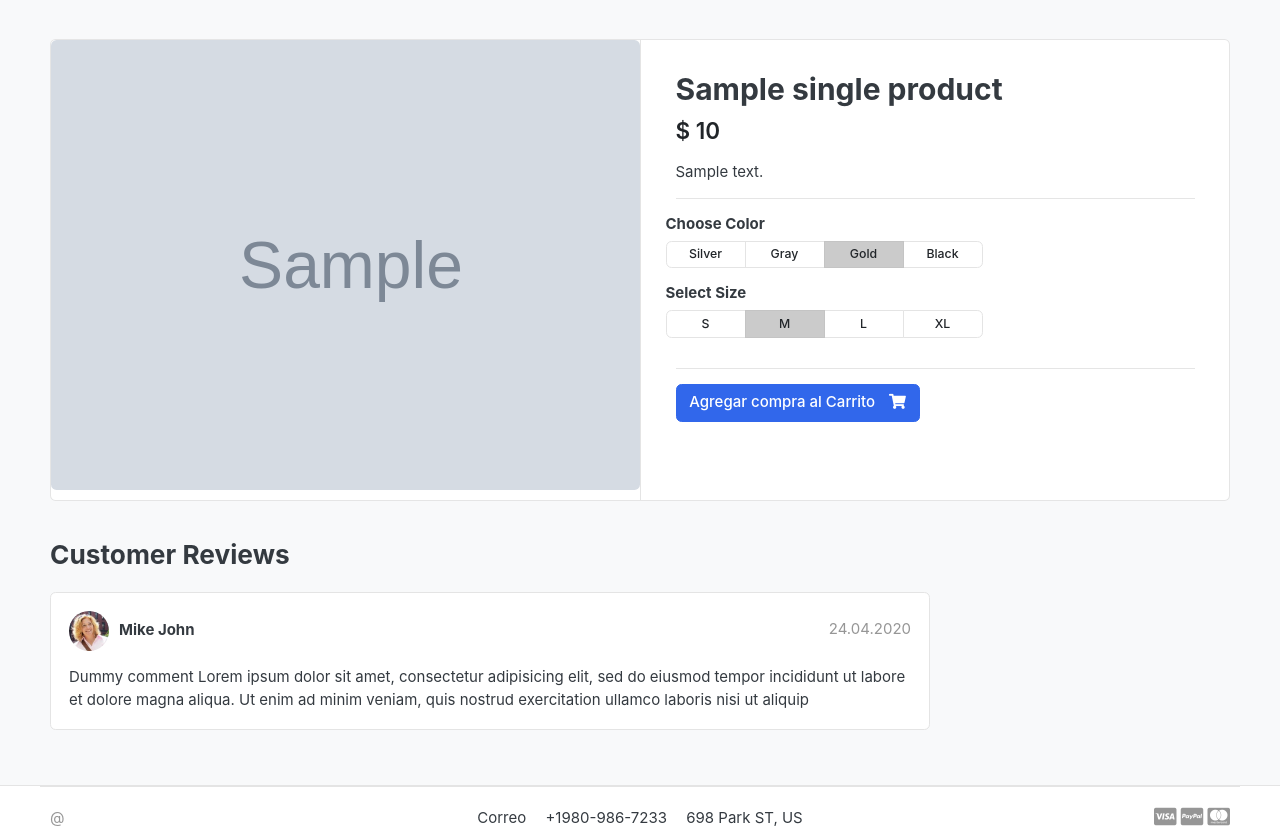
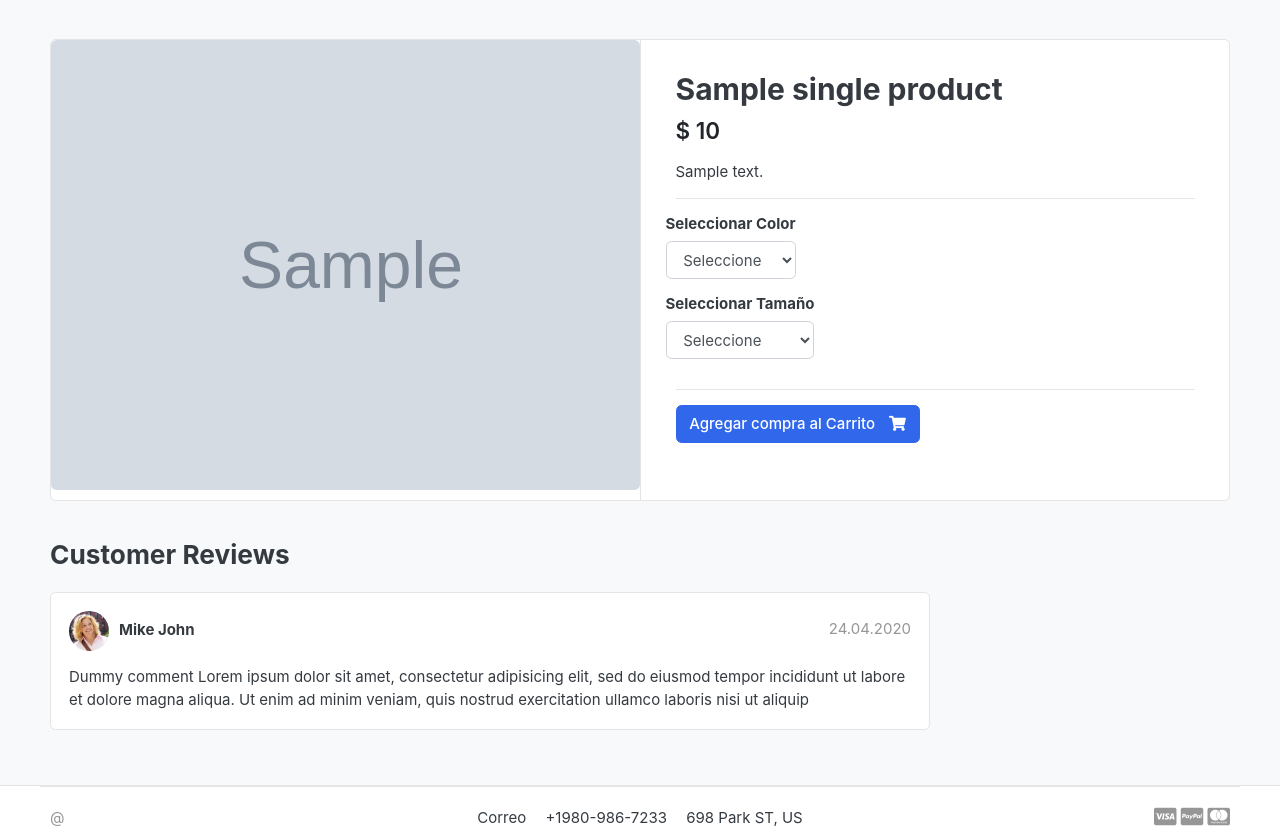
Before and after one commit to samidevel/eccomerce_django, a Django app: template templates/store/product_detail.html in a window 1280 px wide. Shown: the part 119-945 px from the top of the page. Run offline with Django 5.2, Linux system fonts and the light colour scheme; the template is opened without the code that fills it: most values are stand-ins (such as "Sample title", 1, 10 or a date in 2020); grey boxes marked "Sample" are stand-in pictures; some web fonts are replaced.

Commit message:
se modifica template vara validar si tiene o no variacion el producto

```diff
--- a/carts/models.py
+++ b/carts/models.py
@@ -1,5 +1,6 @@
 from django.db import models
-from store.models import Product
+from store.models import Product, Variation
+
 
 class Cart(models.Model):
     cart_id = models.CharField(max_length=250, blank=True)
@@ -11,6 +12,7 @@
 
 class CartItem(models.Model):
     product = models.ForeignKey(Product, on_delete=models.CASCADE)
+    variation = models.ManyToManyField(Variation, blank=True)
     cart = models.ForeignKey(Cart, on_delete=models.CASCADE)
     quantity = models.IntegerField()
     is_active = models.BooleanField(default=True)
--- a/templates/home.html
+++ b/templates/home.html
@@ -10,7 +10,7 @@
 <div class="container">
 
 <div class="intro-banner-wrap">
-	<img src="{%static 'images/banners/banner01.jpg'%}" class="img-fluid rounded">
+	<img src="{%static 'images/banners/1.jpg'%}" class="img-fluid rounded">
 </div>
 
 </div> <!-- container //  -->
--- a/templates/store/product_detail.html
+++ b/templates/store/product_detail.html
@@ -17,6 +17,11 @@
     </article> <!-- gallery-wrap .end// -->
             </aside>
             <main class="col-md-6 border-left">
+
+
+      <form  action="{% url 'add_cart' single_product.id %}" method="POST">
+        {% csrf_token %}
+
       <article class="content-body">
 
       <h2 class="title">{{single_product.poduct_name}}</h2>
@@ -30,42 +35,42 @@
 
       <hr>
           <div class="row">
+
+            {% if single_product.variation_set.colors%}
               <div class="item-option-select">
-                <h6>Choose Color</h6>
-                <div class="btn-group btn-group-sm btn-group-toggle" data-toggle="buttons">
-                  <label class="btn btn-light">
-                    <input type="radio" name="radio_color"> Silver
-                  </label>
-                  <label class="btn btn-light">
-                    <input type="radio" name="radio_color" > Gray
-                  </label>
-                  <label class="btn btn-light active">
-                    <input type="radio" name="radio_color checked"> Gold
-                  </label>
-                  <label class="btn btn-light">
-                    <input type="radio" name="radio_color"> Black
-                  </label>
-                </div>
+
+                  <h6>Seleccionar Color</h6>
+                  <select class="form-control" name="color" >
+
+                    <option value="" >Seleccione</option>
+                    {% for i in single_product.variation_set.colors %}
+                    <option value="{{ i.variation_value  |lower}}">{{i.variation_value |capfirst }}</option>
+
+                    {% endfor %}
+
+
+                  </select>
+
               </div>
           </div> <!-- row.// -->
           <div class="row">
               <div class="item-option-select">
-                <h6>Select Size</h6>
-                <div class="btn-group btn-group-sm btn-group-toggle" data-toggle="buttons">
-                  <label class="btn btn-light">
-                    <input type="radio" name="radio_color"> S
-                  </label>
-                  <label class="btn btn-light active">
-                    <input type="radio" name="radio_color" checked> M
-                  </label>
-                  <label class="btn btn-light">
-                    <input type="radio" name="radio_color"> L
-                  </label>
-                  <label class="btn btn-light">
-                    <input type="radio" name="radio_color"> XL
-                  </label>
+                  <h6>Seleccionar Tamaño</h6>
+
+                  <select class="form-control" name="talla">
+                    <option value="" >Seleccione</option>
+                    {% for i in single_product.variation_set.tallas %}
+                    <option value="{{ i.variation_value |lower}}">{{i.variation_value |capfirst }}</option>
+
+                    {% endfor %}
+
+                  </select>
+
+
               </div>
-            </div>
+            {%else%}
+                <h3>Sin variaciones</h3>
+            {%endif%}
           </div> <!-- row.// -->
           <hr>
 
@@ -74,17 +79,15 @@
 
           {% else %}
 
-          {% if in_cart %}
-            <a href="#" class="btn  btn-success"> <span class="text">Producto agregado al carrito</span> <i class="fas fa-check"></i>  </a>
-            <a href="{% url 'cart' %}" class="btn  btn-outline-primary"> <span class="text">ver carrito de compras</span> <i class="fas fa-eye"></i></a>
-          {%else%}
+          <button type="submit" class="btn  btn-primary"> <span class="text">Agregar compra al Carrito</span> <i class="fas fa-shopping-cart"></i></button>
 
-        <a href="{% url 'add_cart' single_product.id %}" class="btn  btn-primary"> <span class="text">Agregar compra al Carrito</span> <i class="fas fa-shopping-cart"></i></a>
-        {%endif%}
 
           {%endif%}
 
       </article> <!-- product-info-aside .// -->
+
+    </form>
+
             </main> <!-- col.// -->
         </div> <!-- row.// -->
     </div> <!-- card.// -->
```
Also changed, not shown: carts/admin.py (+9 -2 lines), carts/views.py (+31 -0 lines), store/admin.py (+7 -1 lines), store/models.py (+29 -0 lines), templates/store/cart.html (+11 -1 lines), carts/migrations/0002_cartitem_variation.py (added), db.sqlite3, static/images/banners/midrasha.jpeg (added), static/images/banners/midrasha.resized.jpeg (added), store/migrations/0002_variation.py (added). Lines whose indentation alone changed are shown as unchanged.
